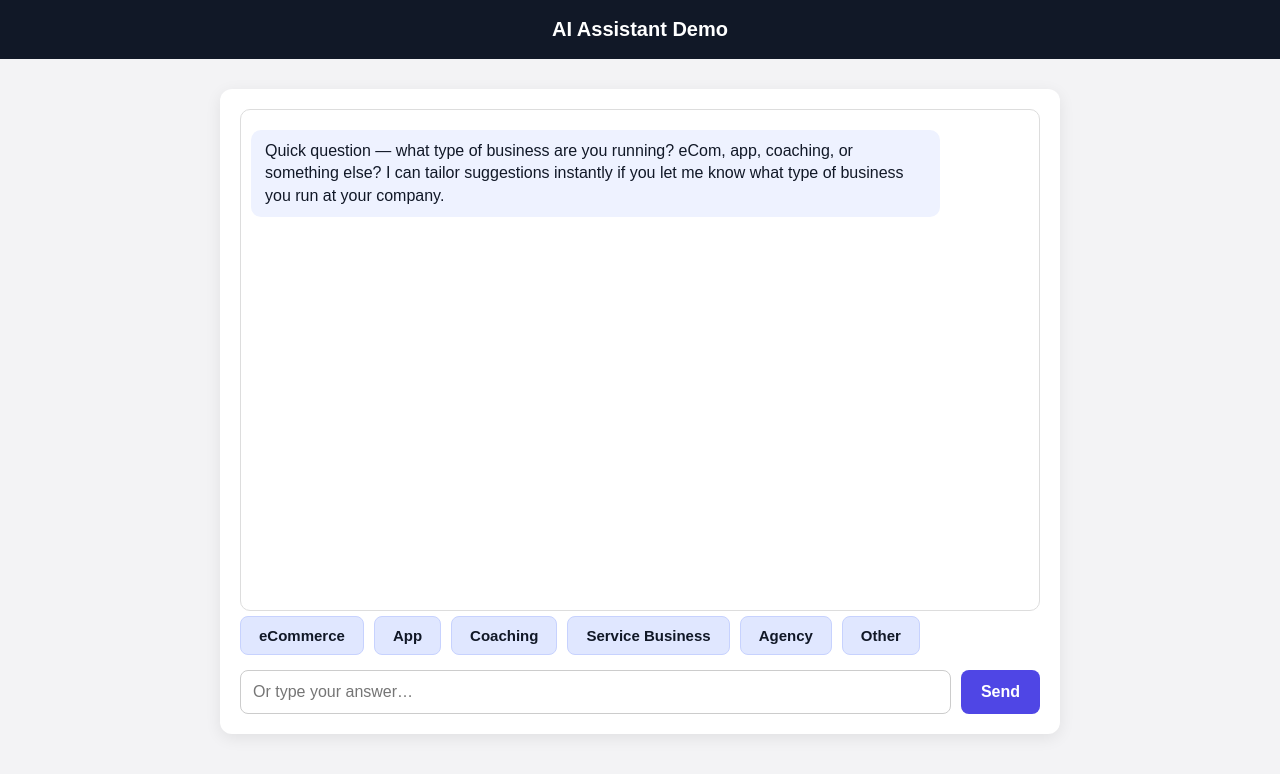
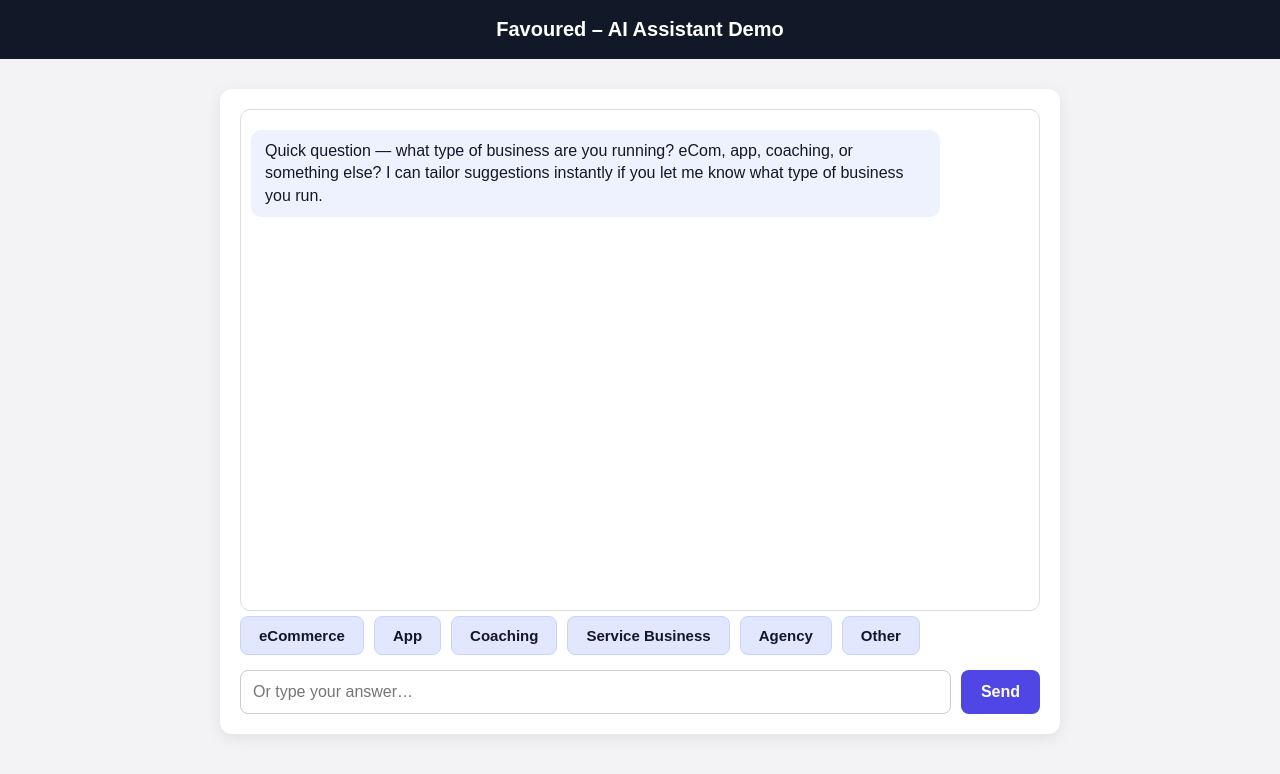
Before and after one commit to eklavya007/favoured_demoai, a plain HTML site: page index.html in a window 1280 px wide. Drawn offline with Linux system fonts and the light colour scheme.

Commit message:
Update index.html

```diff
--- a/index.html
+++ b/index.html
@@ -140,29 +140,21 @@
 </div>
 
 <script>
-let companyName = "your company"; // default
+// ----------------------------------------
+// EDIT THIS NAME PER PROJECT
+// ----------------------------------------
+const COMPANY_NAME = "Favoured"; // change this for each new company
 
-// Read ?company= from the URL and personalise the demo
-(function initCompany() {
-    const params = new URLSearchParams(window.location.search);
-    const paramCompany = params.get("company");
-
-    if (paramCompany && paramCompany.trim().length > 0) {
-        companyName = paramCompany.trim();
-        document.getElementById("header-title").textContent =
-            companyName + " – AI Assistant Demo";
-    } else {
-        document.getElementById("header-title").textContent =
-            "AI Assistant Demo";
-    }
-})();
+// Set header text based on company name
+document.getElementById("header-title").textContent =
+    COMPANY_NAME + " – AI Assistant Demo";
 
 /* -------------------------------
    AUTO GREETING ON PAGE LOAD
 -------------------------------- */
 window.onload = () => {
     addMessage(
-        `Quick question — what type of business are you running? eCom, app, coaching, or something else? I can tailor suggestions instantly if you let me know what type of business you run at ${companyName}.`,
+        `Quick question — what type of business are you running? eCom, app, coaching, or something else? I can tailor suggestions instantly if you let me know what type of business you run.`,
         "ai"
     );
 
@@ -201,7 +193,7 @@
         const response = await fetch("/api/chat", {
             method: "POST",
             headers: { "Content-Type": "application/json" },
-            body: JSON.stringify({ message: userInput, company: companyName })
+            body: JSON.stringify({ message: userInput }) // no company sent now
         });
 
         if (!response.ok) {
```
